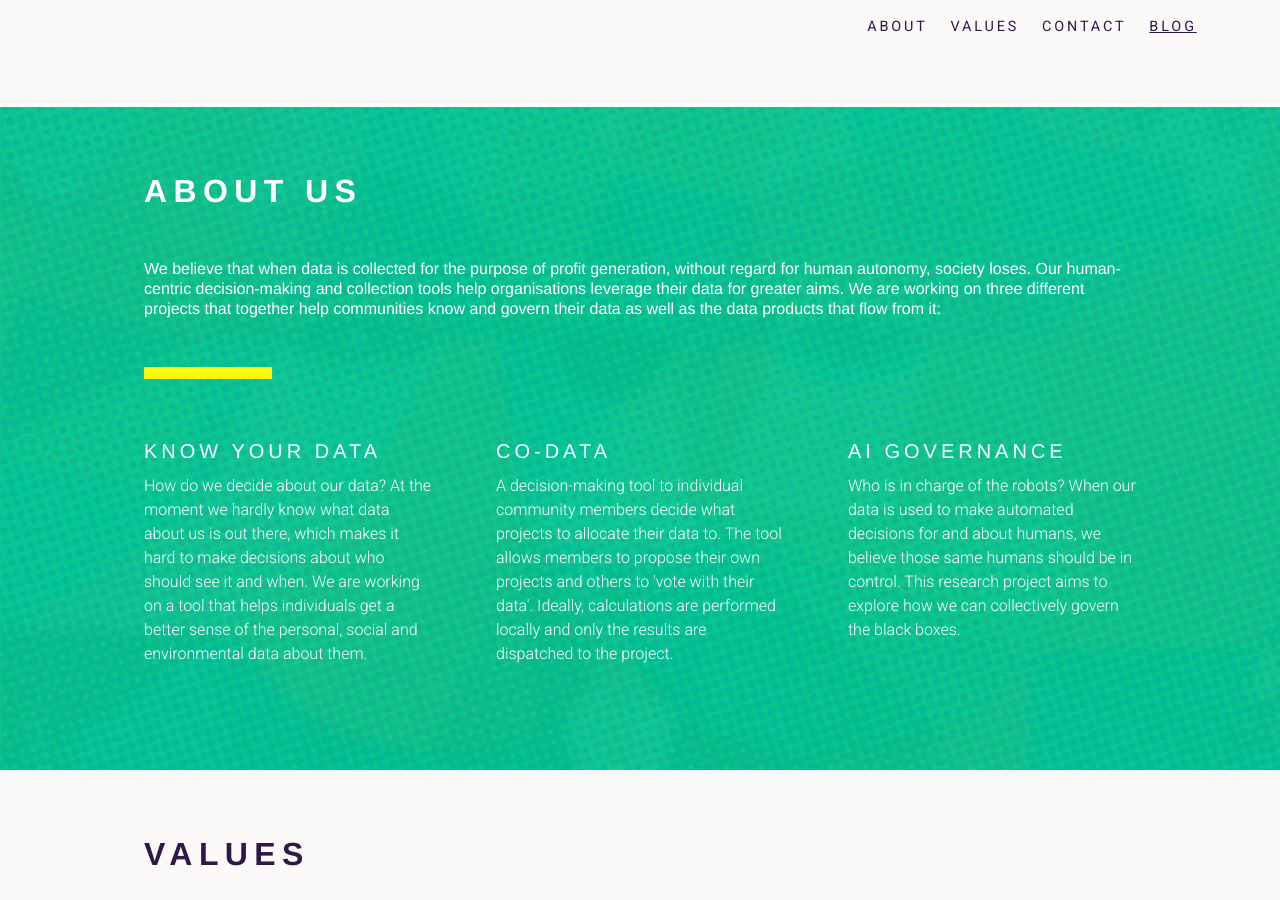
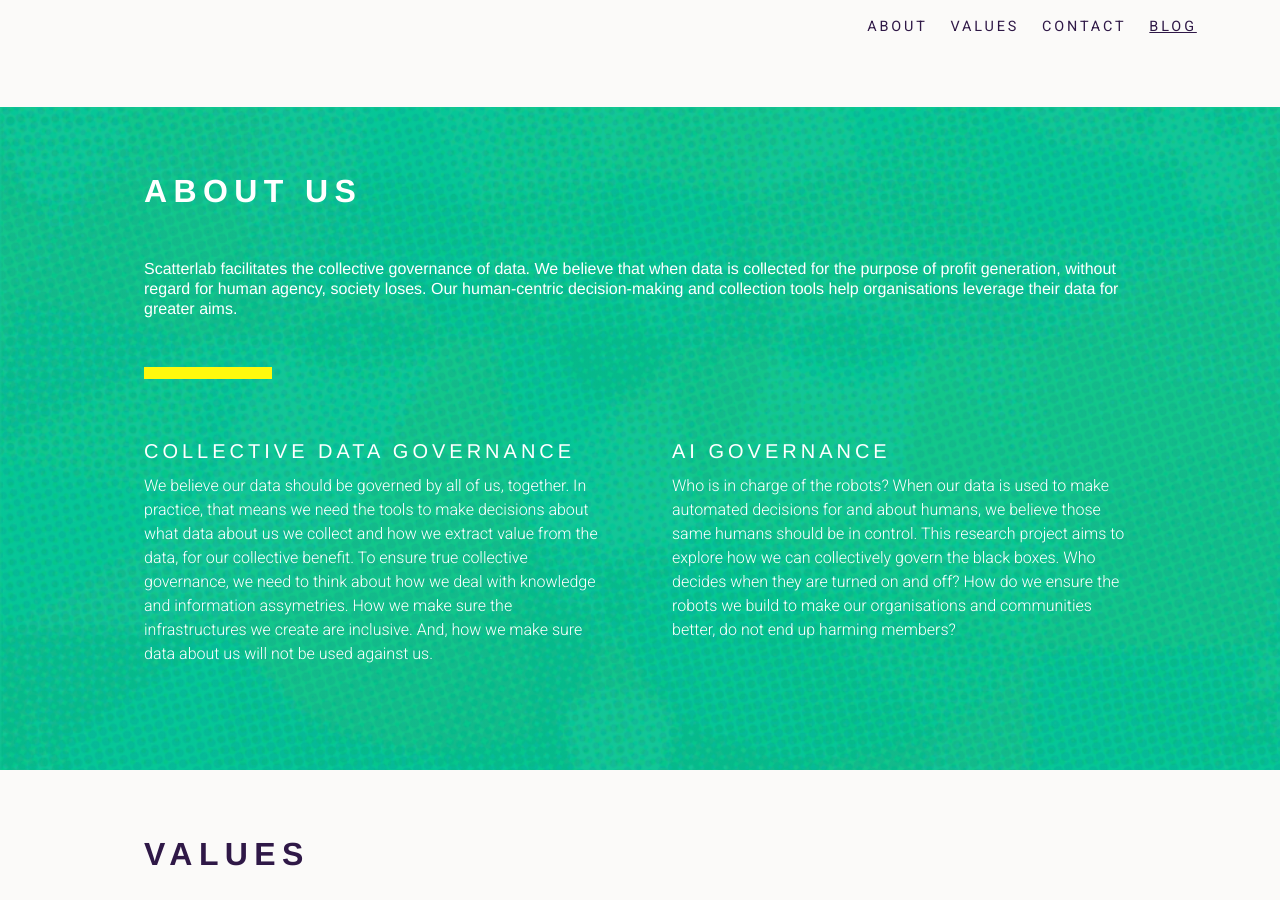
Before and after one commit to scatterlaboratory/scatterlab, a Jekyll site: the page built from index.html, in a window 1280 px wide and 900 px high, scrolled down 748 px. Built offline with Jekyll 4.4.1, drawn with Linux system fonts in a browser that asks for light colours; nearby versions of some CDN libraries.

Commit message:
new opening

```diff
--- a/index.html
+++ b/index.html
@@ -26,21 +26,16 @@
       <div class="clearfix mxn2">
          <div class="col-12 mx-auto">
           <h1 class="responsive-h1 caps py2 px3 mb2">About us</h1>
-          <h4 class="responsive-h4 px3 py2">We believe that when data is collected for the purpose of profit generation, without regard for human autonomy, society loses. Our human-centric decision-making and collection tools help organisations leverage their data for greater aims. We are working on three different projects that together help communities know and govern their data as well as the data products that flow from it:</h4>
+          <h4 class="responsive-h4 px3 py2">Scatterlab facilitates the collective governance of data. We believe that when data is collected for the purpose of profit generation, without regard for human agency, society loses. Our human-centric decision-making and collection tools help organisations leverage their data for greater aims.</h4>
           <hr class="haar-fijn-3"/>
-          <div class="sm-col sm-col-4 px3 py1">
-            <h3 class="responsive-h3 caps">Know your data</h3>
-            <p class="">How do we decide about our data? At the moment we hardly know what data about us is out there, which makes it hard to make decisions about who should see it and when. We are working on a tool that helps individuals get a better sense of the personal, social and environmental data about them.</p>
+         <div class="sm-col sm-col-6 px3 py1">
+            <h3 class="responsive-h3 caps">Collective Data Governance</h3>
+            <p class="">We believe our data should be governed by all of us, together. In practice, that means we need the tools to make decisions about what data about us we collect and how we extract value from the data, for our collective benefit. To ensure true collective governance, we need to think about how we deal with knowledge and information assymetries. How we make sure the infrastructures we create are inclusive. And, how we make sure data about us will not be used against us. </p>
           </div>
 
-         <div class="sm-col sm-col-4 px3 py1">
-            <h3 class="responsive-h3 caps">Co-Data</h3>
-            <p class="">A decision-making tool to individual community members decide what projects to allocate their data to. The tool allows members to propose their own projects and others to 'vote with their data'. Ideally, calculations are performed locally and only the results are dispatched to the project.</p>
-          </div>
-
-          <div class="sm-col sm-col-4 px3 py1">
+          <div class="sm-col sm-col-6 px3 py1">
             <h3 class="responsive-h3 caps">AI Governance</h3>
-            <p class="">Who is in charge of the robots? When our data is used to make automated decisions for and about humans, we believe those same humans should be in control. This research project aims to explore how we can collectively govern the black boxes.</p>
+            <p class="">Who is in charge of the robots? When our data is used to make automated decisions for and about humans, we believe those same humans should be in control. This research project aims to explore how we can collectively govern the black boxes. Who decides when they are turned on and off? How do we ensure the robots we build to make our organisations and communities better, do not end up harming members?</p>
           </div>
         </div>
       </div>
```
